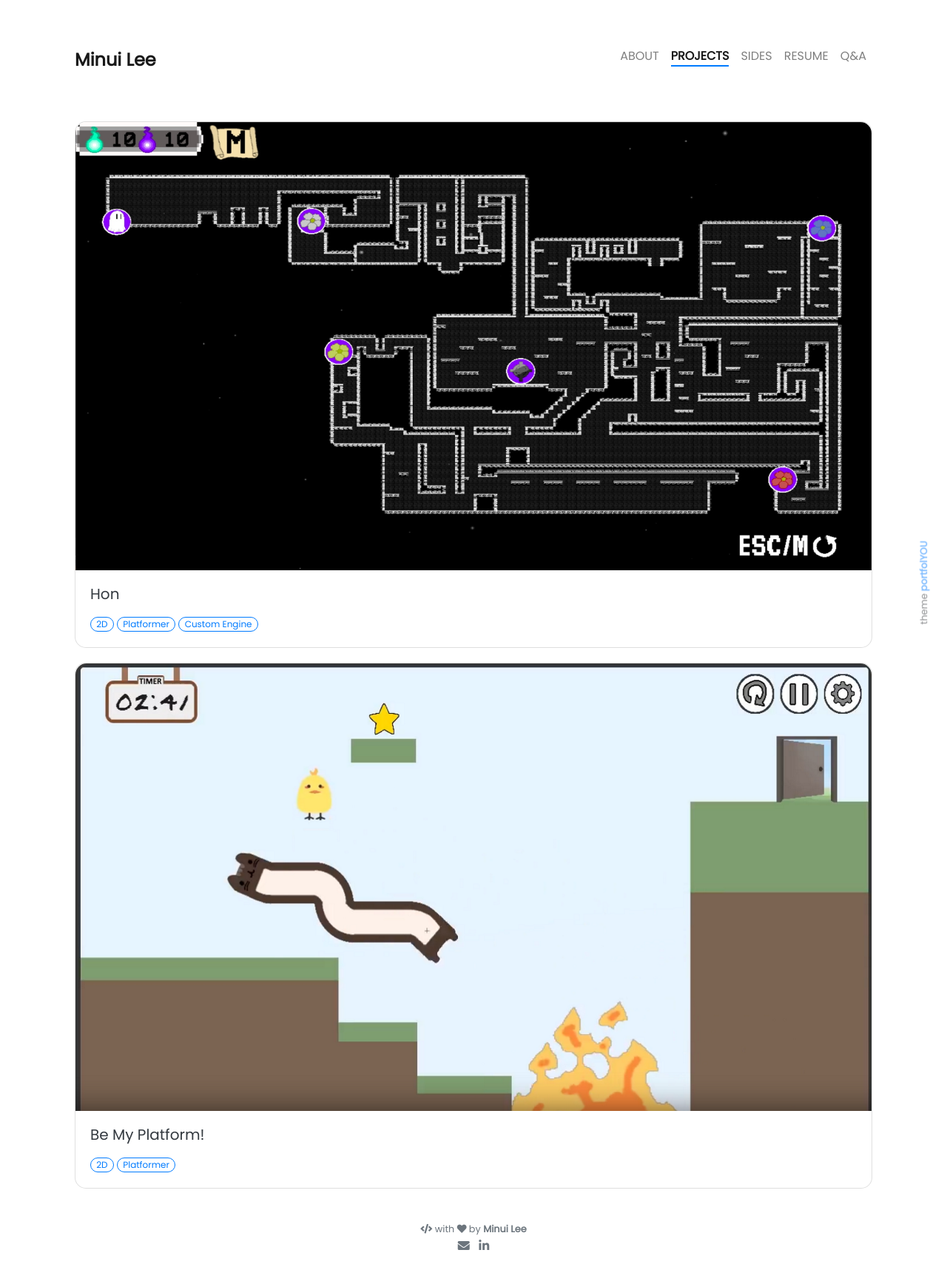
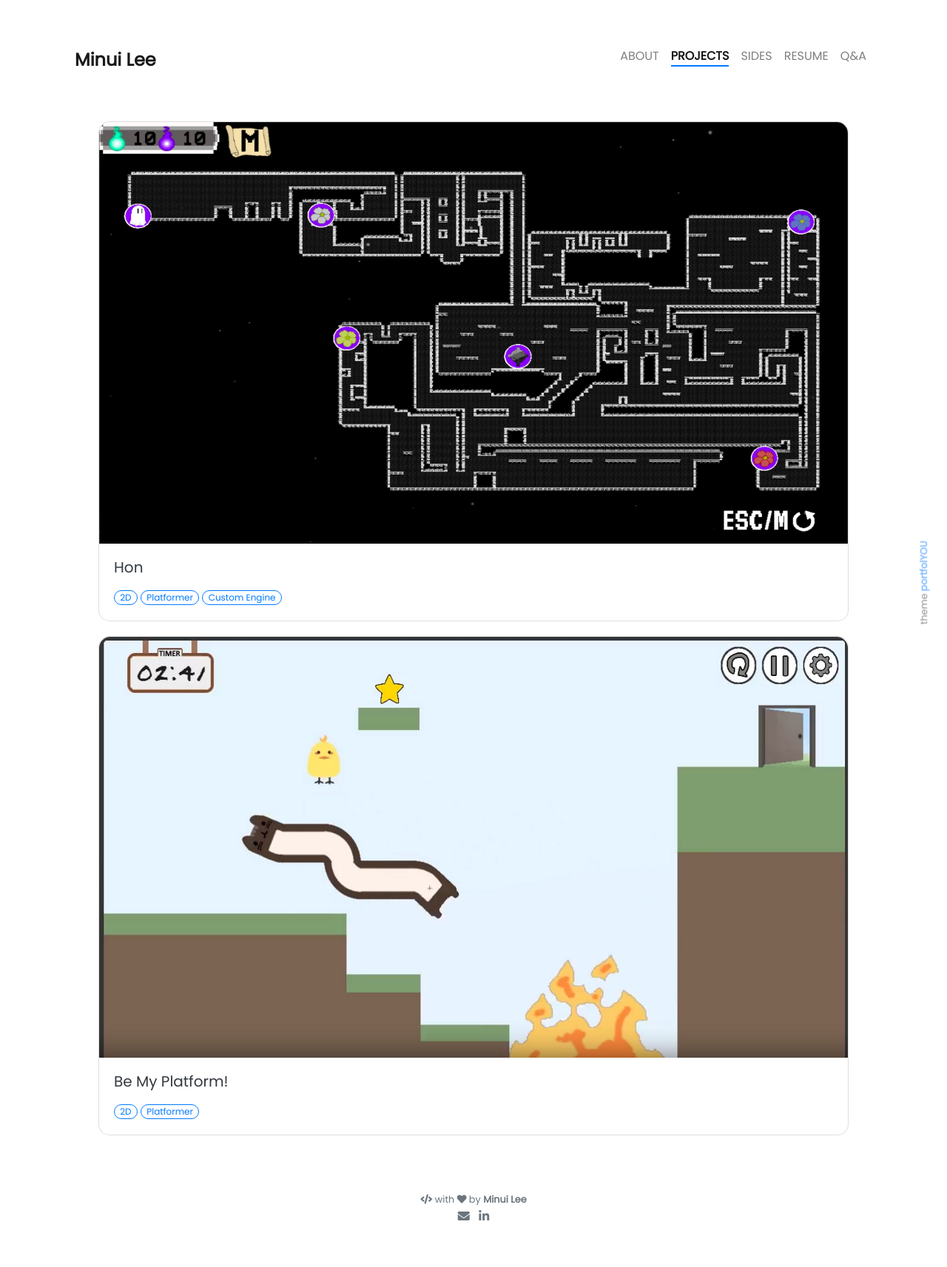
Before and after one commit to MinuiLee/MinuiLee.github.io, a Jekyll site: the page built from pages/teamprojects.html, in a window 1280 px wide. Shown: the whole page at 74% size. Built offline with Jekyll 4.4.1, drawn with Linux system fonts in a browser that asks for light colours; nearby versions of some CDN libraries; after the commit the page ends 1673 px from its top, so only the background shows below that.

Commit message:
no message

```diff
--- a/_includes/teamprojects/index.html
+++ b/_includes/teamprojects/index.html
@@ -1,4 +1,4 @@
-<div class="card-deck m-3 mt-5">
+<div class="card-deck m-5">
 
   {% for project in site.projects %}
 
```
